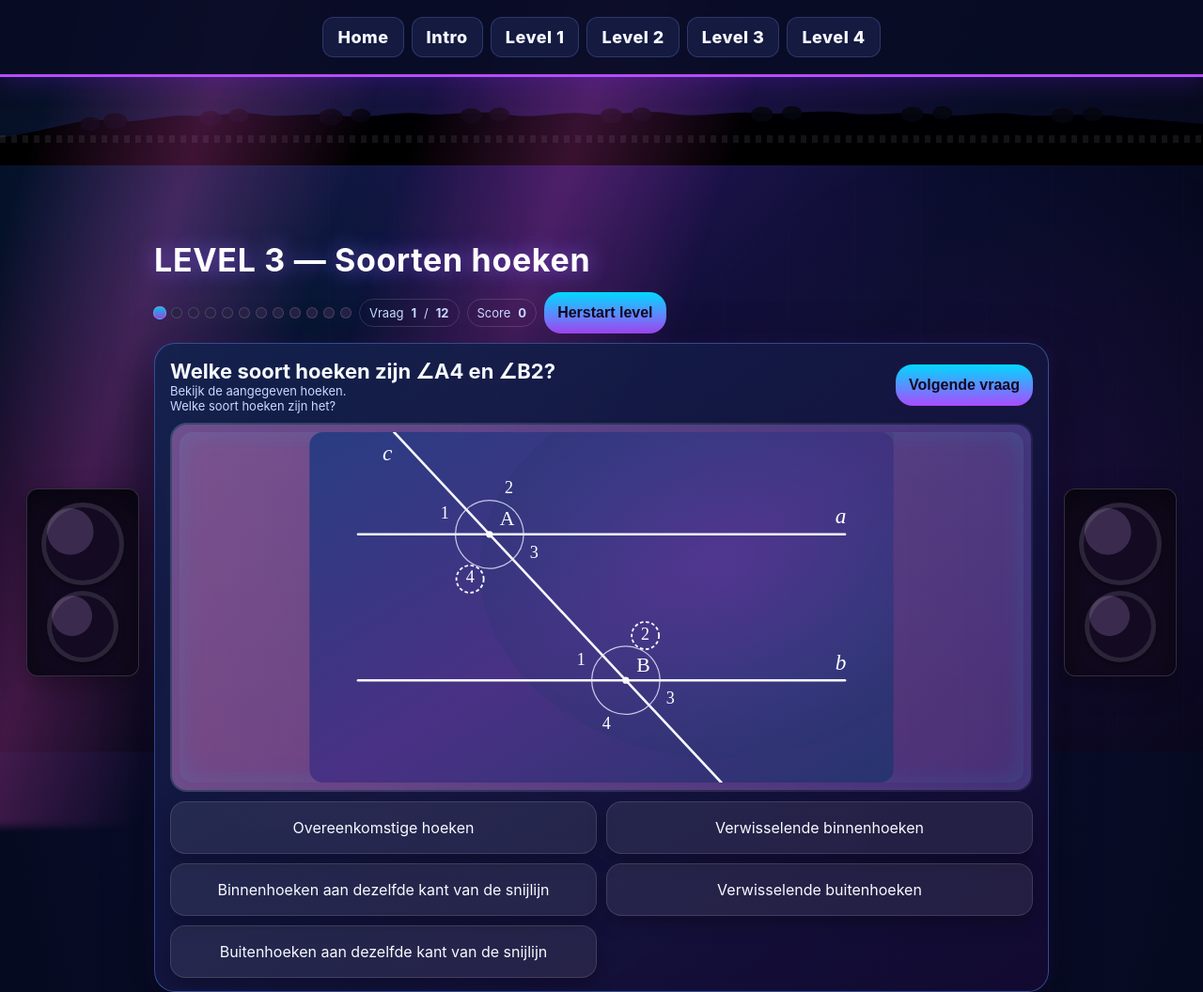
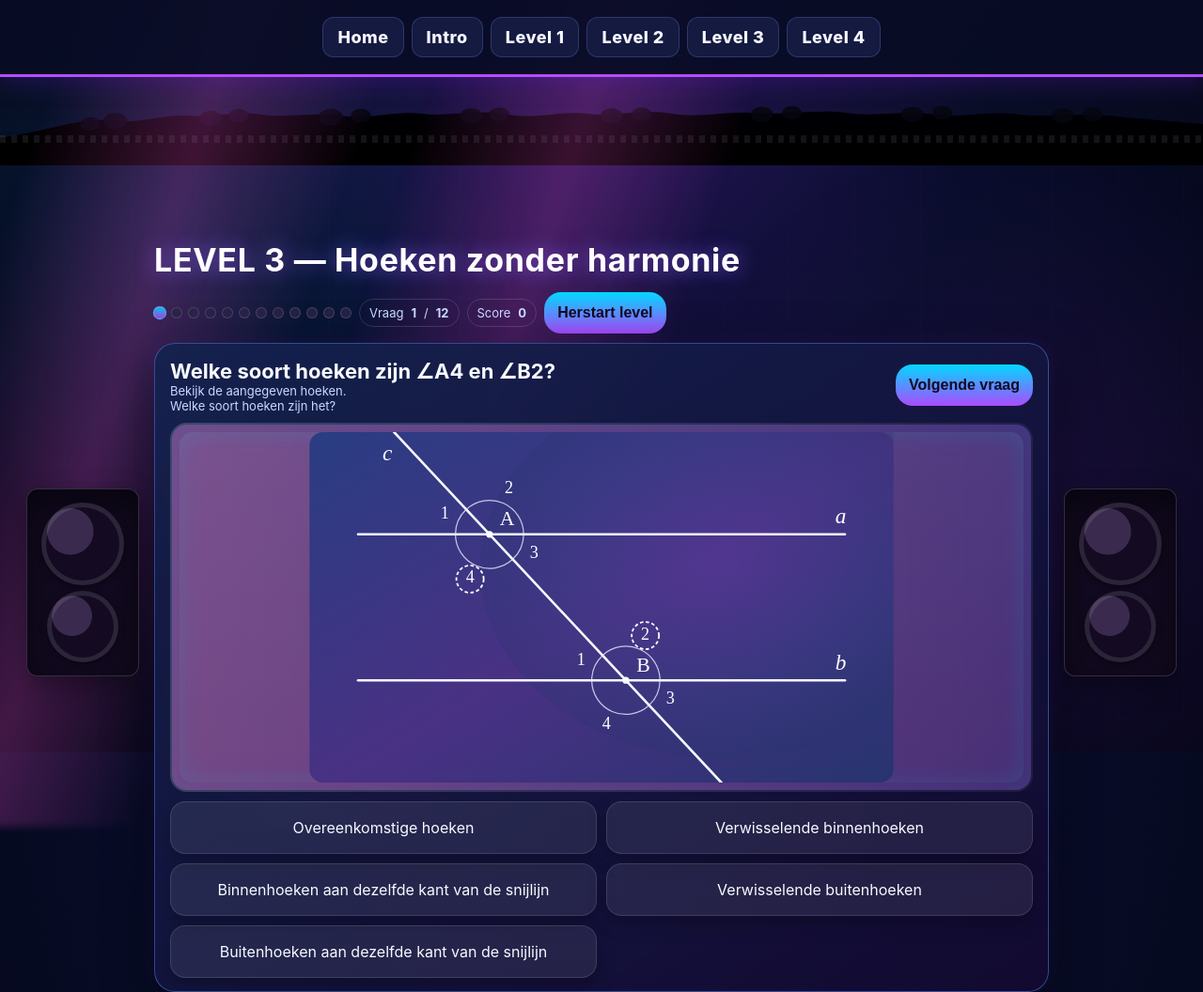
Before and after one commit to Intunez/3SoundAngles3-Remastered, a plain HTML site: page level3.html in a window 1280 px wide. Shown: the top 1056 px of the page at 94% size. Drawn offline with Linux system fonts and the light colour scheme.

Commit message:
Rename Level 3 to Hoeken zonder harmonie

```diff
--- a/level3.html
+++ b/level3.html
@@ -3,7 +3,7 @@
 <head>
   <meta charset="utf-8" />
   <meta name="viewport" content="width=device-width, initial-scale=1" />
-  <title>Soundangles – Level 3: Soorten hoeken</title>
+  <title>Soundangles – Level 3: Hoeken zonder harmonie</title>
 
   <style>
     :root{
@@ -308,7 +308,7 @@ button,.answer-btn{min-height:44px}
 
   <div class="wrap">
     <header>
-      <h1>LEVEL 3 — Soorten hoeken</h1>
+      <h1>LEVEL 3 — Hoeken zonder harmonie</h1>
       <div class="hud">
         <div class="progress" id="progress"></div>
         <span class="pill">Vraag <strong id="round">1</strong>/<strong id="total">0</strong></span>
```
